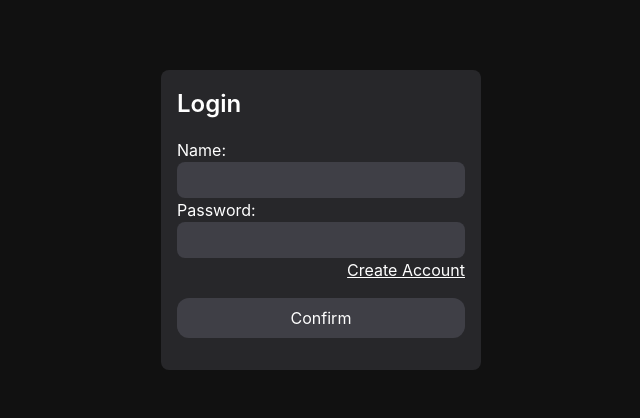
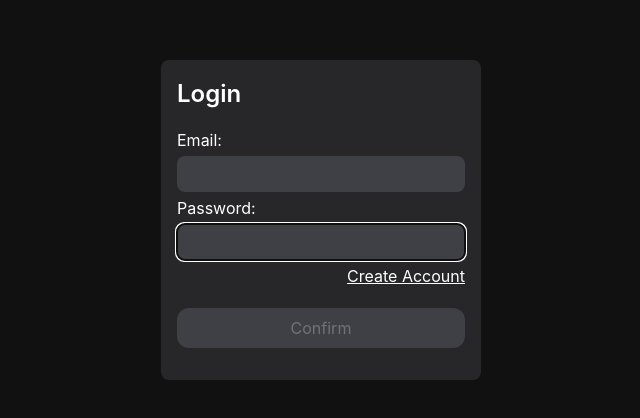
Before and after one commit to lipeaaraujo/GymTracker, a React (Create React App) app in the folder gym-tracker-app/: page /login in a window 1280 px wide. Shown: the part 180-598 px from the top of the page, without its empty margins (319-959 px from the left). Built offline with nearby package versions, Linux system fonts and the light colour scheme.

Commit message:
finishing login form and correcting password matching error

```diff
--- /dev/null
+++ b/gym-tracker-app/src/context/AuthProvider.js
@@ -0,0 +1,15 @@
+import { createContext, useState } from "react";
+
+const AuthContext  = createContext({});
+
+export const AuthProvider = ({ children }) => {
+  const [auth, setAuth] = useState({});
+
+  return (
+    <AuthContext.Provider value={{ auth, setAuth }}>
+      {children}
+    </AuthContext.Provider>
+  )
+}
+
+export default AuthContext;
--- a/gym-tracker-app/src/index.js
+++ b/gym-tracker-app/src/index.js
@@ -4,13 +4,16 @@ import './index.css';
 import App from './App';
 import reportWebVitals from './reportWebVitals';
 import { BrowserRouter } from 'react-router-dom';
+import { AuthProvider } from './context/AuthProvider';
 
 const root = ReactDOM.createRoot(document.getElementById('root'));
 root.render(
   <React.StrictMode>
-    <BrowserRouter>
-      <App />
-    </BrowserRouter>
+    <AuthProvider>
+      <BrowserRouter>
+        <App />
+      </BrowserRouter>
+    </AuthProvider>
   </React.StrictMode>
 );
 
--- a/gym-tracker-app/src/pages/Login.js
+++ b/gym-tracker-app/src/pages/Login.js
@@ -1,35 +1,98 @@
-import { useState } from "react";
+import { useContext, useEffect, useRef, useState } from "react";
 import { Link } from "react-router-dom";
+import axios from "../api/axios";
+import AuthContext from "../context/AuthProvider";
+
+const LOGIN_URL = "/login";
 
 function Login() {
+  const { setAuth } = useContext(AuthContext);
 
-  const [name, setName] = useState("");
+  const userRef = useRef();
+  const errRef = useRef();
+
+  const [email, setEmail] = useState("");
   const [password, setPassword] = useState("");
+  const [formValid, setFormValid] = useState(false);
+  const [errMsg, setErrMsg] = useState("");
+
+  useEffect(() => {
+    userRef.current?.focus();
+  }, [])
+
+  useEffect(() => {
+    setErrMsg("");
+  }, [email, password])
+
+  useEffect(() => {
+    const result = (email && password);
+    setFormValid(result);
+  }, [email, password])
+
+  const handleSubmit = async (e) => {
+    e.preventDefault();
+
+    try {
+      const response = await axios.post(
+        LOGIN_URL,
+        { email, password },
+        {
+          headers: { 'Content-Type': 'application/json' },
+          withCredentials: true
+        }
+      )
+      console.log(response?.data);
+      const accessToken = response?.data?.accessToken;
+      setAuth({ email, password, accessToken });
+      setEmail("");
+      setPassword("");
+    } catch (err) {
+      if (!err?.response) {
+        setErrMsg("No Server Response");
+      } else if (err.response?.status === 401) {
+        setErrMsg("Incorrect email or password");
+      } else {
+        setErrMsg("Login Failed");
+      }
+      errRef.current?.focus();
+    }
+  }
 
   return (
     <div className="flex justify-center items-center h-screen">
       <div className="w-1/4 p-4 bg-zinc-800 rounded-lg">
         <h2>Login</h2>
-        <form className="flex flex-col py-4">
-          <label className="flex flex-col">
-            Name:
+        <p className={errMsg ? "bg-red-800 p-1 rounded-lg" : "hidden"} aria-live="assertive">{errMsg}</p>
+        <form className="flex flex-col py-4 gap-1" onSubmit={handleSubmit}>
+          <label htmlFor="email" className="flex flex-col">
+            Email:
+          </label>
           <input
             type="text"
-              value={name}
-              onChange={(e) => setName(e.target.value)}
+            id="email"
+            autoComplete="off"
+            ref={userRef}
+            value={email}
+            onChange={(e) => setEmail(e.target.value)}
+            required
           />
+          <label htmlFor="password" className="flex flex-col">
+            Password:
           </label>
-          <label className="flex flex-col">
-            Password:
           <input
             type="password"
+            id="password"
+            ref={userRef}
             value={password}
             onChange={(e) => setPassword(e.target.value)}
+            required
           />
-          </label>
-          <Link to="/register" className="self-end underline">Create Account</Link>
-          <button className="w-full p-2 mt-4 bg-zinc-700 rounded-xl
-                          hover:bg-zinc-600">
+          <Link to="/register" className="self-end underline">
+            Create Account
+          </Link>
+          <button
+            disabled={!formValid}
+            className="w-full mt-4">
             Confirm
           </button>
         </form>
--- a/gym-tracker-app/src/pages/Register.js
+++ b/gym-tracker-app/src/pages/Register.js
@@ -82,7 +82,7 @@ function Register() {
       navigate("/login");
     } catch (err) {
       if (!err?.response) {
-        setErrMsg('No Serve Response');
+        setErrMsg('No Server Response');
       } else if (err.response?.status === 409) {
         setErrMsg('Email already has a account registered');
       } else {
```
Also changed, not shown: 2 other files (tests, documents, lock files or other folders). Lines whose indentation alone changed are shown as unchanged.
